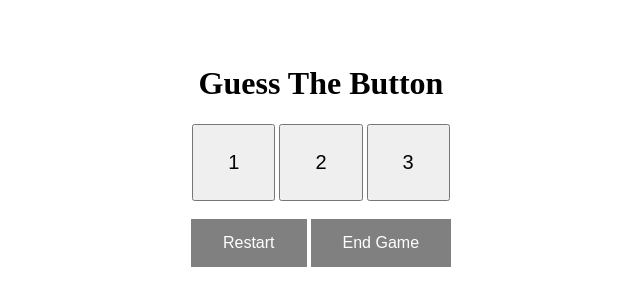
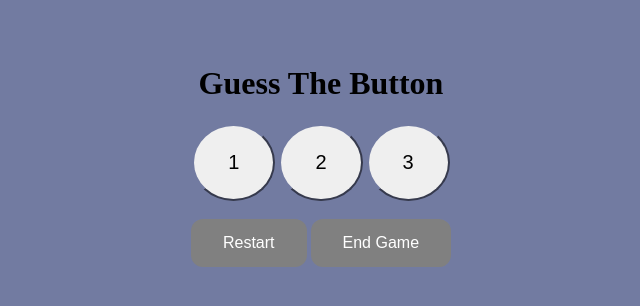
Before and after one commit to AlexC2103/Guess-The-Button, a plain HTML site: page index.html in a window 1280 px wide. Shown: the whole page, without its empty margins (319-959 px from the left). Drawn offline with Linux system fonts and the light colour scheme.

Commit message:
Update index.css

```diff
--- a/index.css
+++ b/index.css
@@ -3,6 +3,12 @@
   text-decoration: none;
   display: inline-block;
   font-size: 20px;
+  border-radius: 50%;
+  border-color: rgb( 114, 123, 161 );
+}
+.guessBtn:focus {
+  outline: none;
+  box-shadow: none;
 }
 #container {
   text-align: center;
@@ -22,4 +28,11 @@
   text-decoration: none;
   display: inline-block;
   font-size: 16px;
+  border-radius: 12px;
 }
+.gameBtn:hover {
+  background-color:  #434343;
+}
+body {
+  background-color: rgb( 114, 123, 161 );
+}
```
